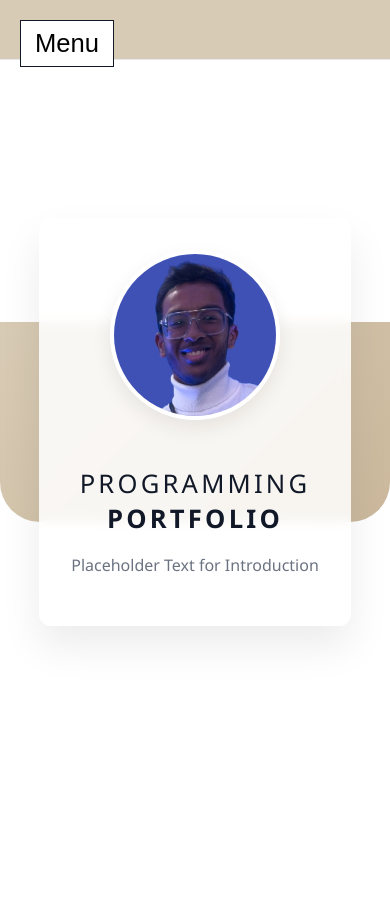
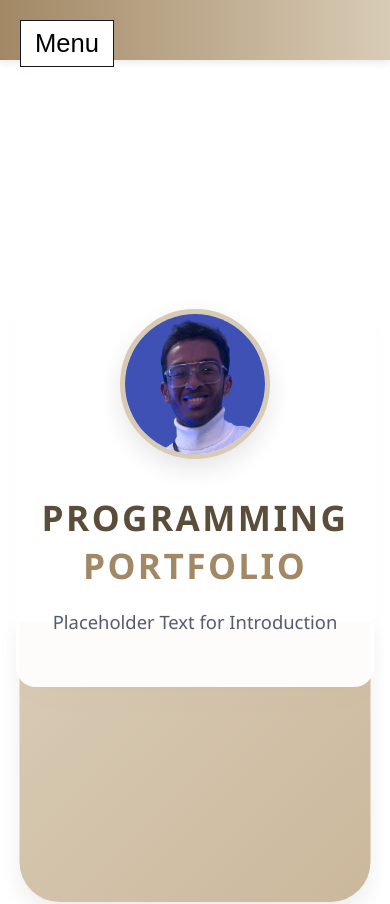
Before and after one commit to kadenward101/kadenward101.github.io, a plain HTML site: page index.html in a window 390 px wide. Before the commit the page ends 844 px from the top, so only its background shows below. Drawn offline with Linux system fonts and the light colour scheme.

Commit message:
Enhance CSS styles for layout and responsiveness
Updated styles for landing, content, and banners.

```diff
--- a/src/styles.css
+++ b/src/styles.css
@@ -71,6 +71,9 @@ body {
 }
 
 .landing {
+  text-align: center;
+  margin-top: 80px;
+  padding: 0 1rem;
   position: relative;
   height: 100vh;
   display: flex;
@@ -80,38 +83,55 @@ body {
 
 .color-band {
   position: absolute;
-  width: 100%;
-  height: 200px;
+  top: 50%;
+  left: 50%;
+  width: 90%;
+  max-width: 700px;
+  height: 280px;
   background: linear-gradient(135deg, #d8cbb5, #cbb89c);
-  top: 50%;
-  transform: translateY(-50%);
   border-radius: 0 0 40px 40px;
+  transform: translate(-50%, 50%);
+  filter: drop-shadow(0 10px 10px rgba(0,0,0,0.07));
+  z-index: 0;
 }
 
 .content {
-  background: rgba(255, 255, 255, 0.85);
-  backdrop-filter: blur(6px);
   position: relative;
+  background: rgba(255, 255, 255, 0.95);
+  padding: 3rem 2rem 2rem 2rem;
+  border-radius: 20px;
+  box-shadow: 0 15px 40px rgba(0,0,0,0.01);
+  max-width: 480px;
+  width: 100%;
+  z-index: 1;
   text-align: center;
-  max-width: 500px;
-  padding: 2rem;
-  border-radius: 12px;
-  box-shadow: 0 20px 40px rgba(0,0,0,0.08);
 }
 
 .content img {
-  width: 170px;
-  height: 170px;
+  width: 190px;
+  height: 190px;
   border-radius: 50%;
   object-fit: cover;
-  margin-bottom: 1.5rem;
-  border: 4px solid #ffffff;
-  box-shadow: 0 8px 20px rgba(0,0,0,0.08);
+  border: 5px solid #d8cbb5;
+  margin-bottom: 1.8rem;
+  box-shadow: 0 10px 25px rgba(0,0,0,0.1);
+  transition: transform 0.3s ease;
+}
+
+.content img:hover {
+  transform: scale(1.05);
 }
 
 .content h1 {
-  font-weight: 400;
+  font-weight: 700;
+  font-size: 2.8rem;
   letter-spacing: 0.3rem;
+  margin: 0 0 1rem 0;
+  color: #5a4d3a;
+}
+
+.content h1 span {
+  color: #a28865;
 }
 
 .content span {
@@ -119,7 +139,8 @@ body {
 }
 
 .content p {
-  color: #6b7280;
+  font-size: 1.15rem;
+  color: #555b6e;
   line-height: 1.6;
 }
 
@@ -228,8 +249,8 @@ footer {
   left: 0;
   width: 100%;
   height: 80px;
-  background-color: #d8cbb5;
-  border-bottom: 1px solid #e5e7eb;
+  background: linear-gradient(90deg, #a28865, #d8cbb5);
+  box-shadow: 0 2px 8px rgba(0,0,0,0.1);
   display: flex;
   justify-content: center;
   align-items: center;
@@ -238,9 +259,10 @@ footer {
 
 .top-banner h1 {
   margin: 0;
-  font-weight: 400;
-  letter-spacing: 0.3rem;
-  color: #111827;
+  font-weight: 600;
+  font-size: 1.4rem;
+  letter-spacing: 0.12rem;
+  color: #fff;
 }
 
 .bottom-banner {
@@ -251,6 +273,19 @@ footer {
 }
 
 @media (max-width: 768px) {
+
+  .content {
+    padding: 2rem 1.5rem;
+  }
+
+  .content img {
+    width: 150px;
+    height: 150px;
+  }
+
+  .landing {
+    margin-top: 60px;
+  }
 
   .bottom-banner {
     height: 80px;
@@ -294,8 +329,8 @@ footer {
   }
 
   .content h1 {
-    font-size: 1.6rem;
-    letter-spacing: 0.2rem;
+    font-size: 2.2rem;
+    letter-spacing: 0.15rem;
   }
 
   .top-banner {
```
